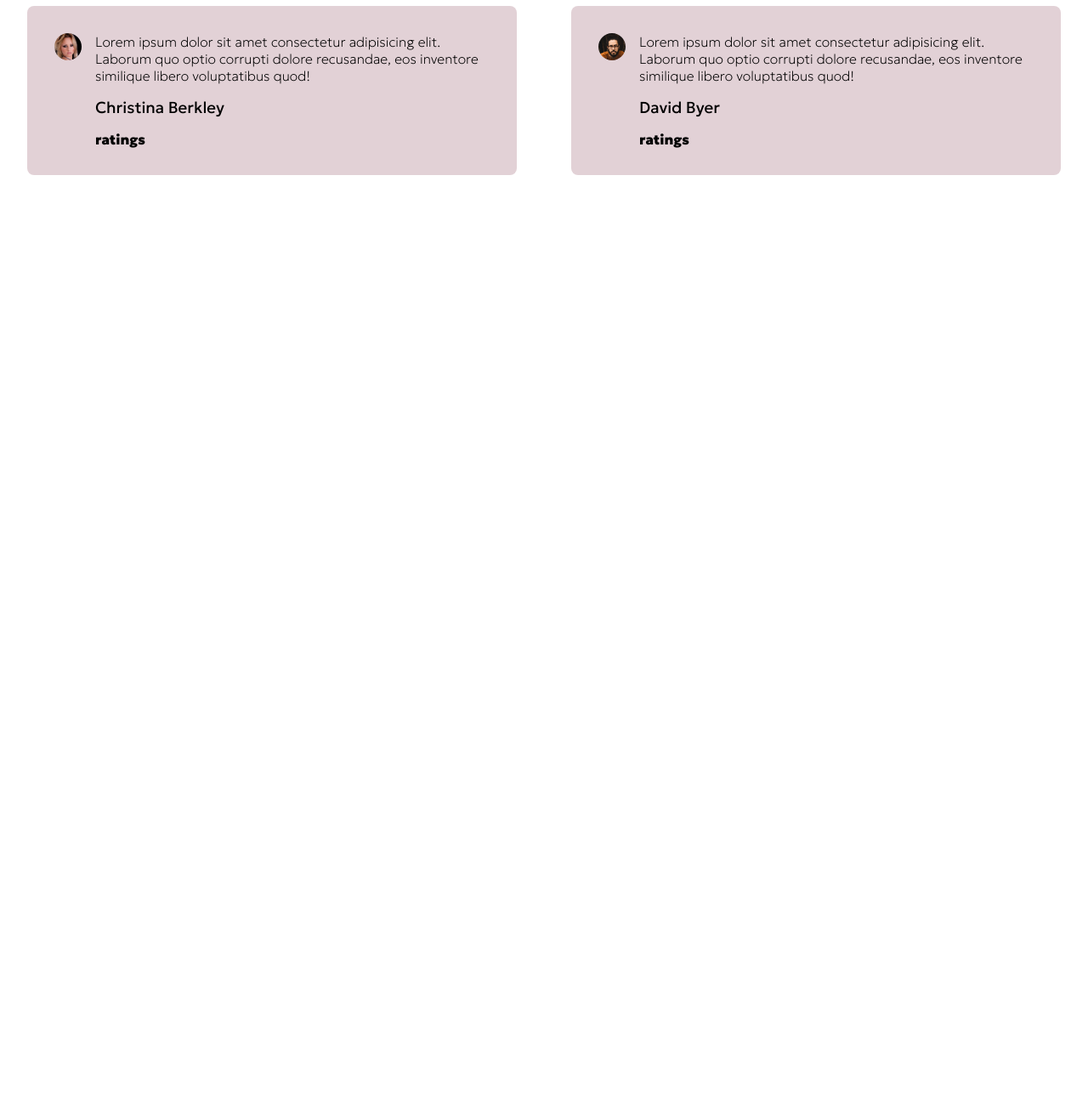
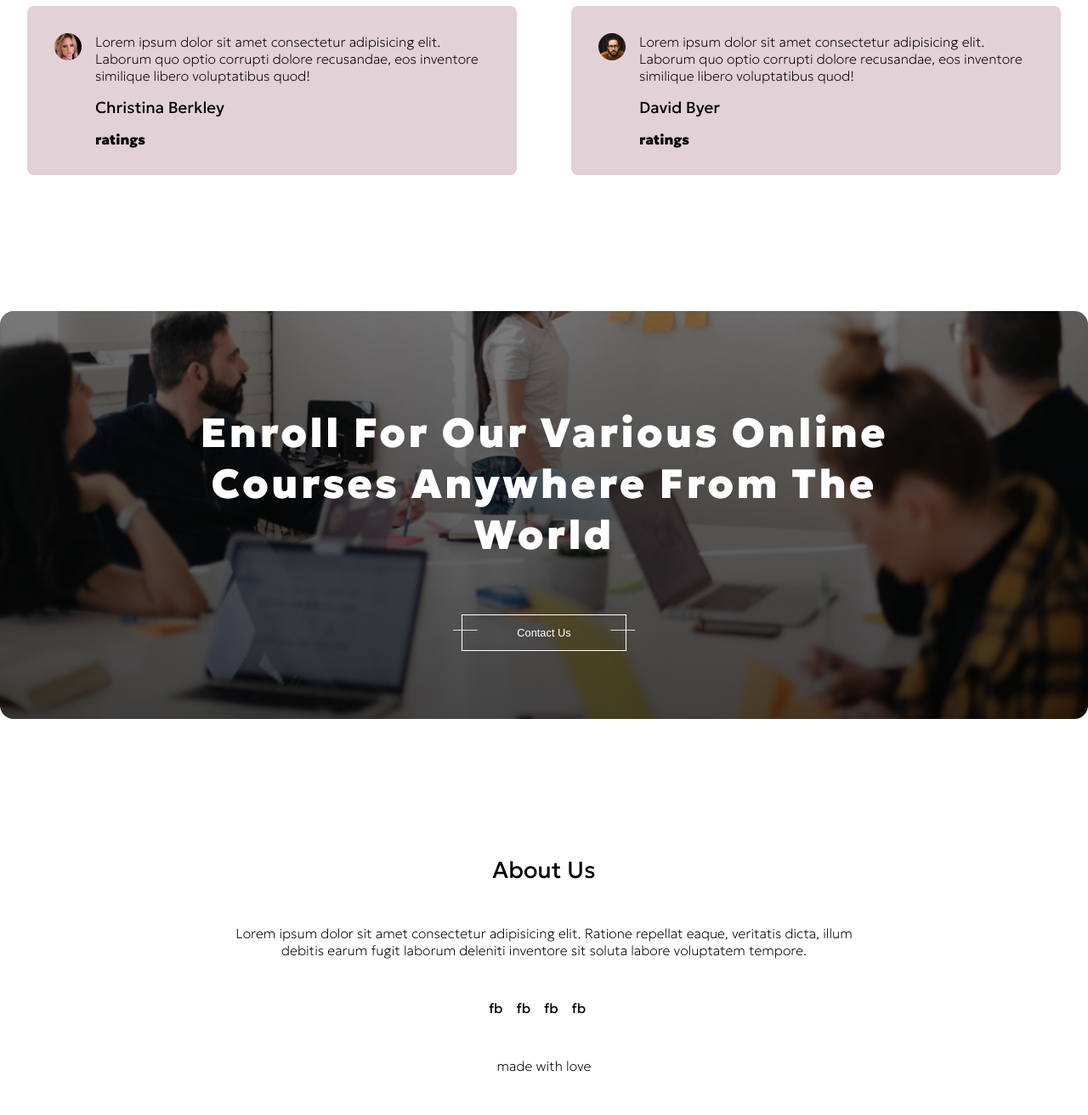
Before and after one commit to scriptcrux/University-web, a plain HTML site: page index.html in a window 1280 px wide. Shown: the part 2962-4274 px from the top of the page at 85% size. Before the commit the page ends 3248 px from the top, so only its background shows below. Drawn offline with Linux system fonts and the light colour scheme.

Commit message:
adding enroll and footer section

```diff
--- a/index.html
+++ b/index.html
@@ -171,5 +171,30 @@
         </div>
       </div>
     </section>
+
+    <section class="enrollment">
+      <article class="enroll">
+        <h1 class="main-title caps">
+          enroll for our various online courses anywhere from the world
+        </h1>
+        <button class="btn btn-contact caps">Contact us</button>
+      </article>
+    </section>
+
+    <footer>
+      <h1 class="caps">About us</h1>
+      <p>
+        Lorem ipsum dolor sit amet consectetur adipisicing elit. Ratione
+        repellat eaque, veritatis dicta, illum debitis earum fugit laborum
+        deleniti inventore sit soluta labore voluptatem tempore.
+      </p>
+      <ul>
+        <li>fb</li>
+        <li>fb</li>
+        <li>fb</li>
+        <li>fb</li>
+      </ul>
+      <p>made with love</p>
+    </footer>
   </body>
 </html>
--- a/style.css
+++ b/style.css
@@ -41,9 +41,9 @@ a {
 
 /* hero section */
 
-.hero--section {
-  /* height: 100vh; */
-}
+/* .hero--section {
+  height: 100vh;
+} */
 
 .hero {
   height: 100vh;
@@ -405,3 +405,118 @@ courses
 .feedback-desc {
   font-weight: 100;
 }
+
+/*
+
+enrollment
+
+*/
+
+.enrollment {
+  background: linear-gradient(rgba(0, 0, 0, 0.5), rgba(0, 0, 0, 0.7)),
+    url(./assets/banner2.jpg) center/cover no-repeat fixed;
+  max-width: 1370px;
+  margin: 10rem auto;
+  height: 30rem;
+  border-radius: 1rem;
+}
+
+/* .enroll {
+  height: 60vh;
+  display: flex;
+  flex-direction: column;
+  justify-content: center;
+  align-items: center;
+  text-align: center;
+  width: 70rem;
+  margin: 0 auto;
+  color: #fff;
+} */
+
+.enroll {
+  height: 100%;
+  display: flex;
+  flex-direction: column;
+  align-items: center;
+  justify-content: center;
+  text-align: center;
+  margin: 0 10rem;
+}
+
+.main-title {
+  font-size: 3rem;
+  letter-spacing: 0.2rem;
+  margin: 2rem 0;
+  color: #fff;
+}
+
+.btn-contact {
+  color: #fff;
+  border: 1px solid #fff;
+  font-size: 0.8rem;
+  margin-top: 2rem;
+  position: relative;
+  transition: all 1s 0.2s;
+}
+
+.btn-contact:hover {
+  background: red;
+}
+
+.btn-contact::before {
+  content: '____';
+  position: absolute;
+  left: -0.7rem;
+  top: 0.2rem;
+  transition: all 1s 0.2s;
+}
+
+.btn-contact:hover::before {
+  color: red;
+}
+
+.btn-contact::after {
+  content: '____';
+  position: absolute;
+  right: -0.7rem;
+  top: 0.2rem;
+  transition: all 1s 0.2s;
+}
+
+.btn-contact:hover::after {
+  color: red;
+}
+
+/*
+
+footer
+
+*/
+
+footer {
+  display: flex;
+  flex-direction: column;
+  justify-content: center;
+  align-items: center;
+  text-align: center;
+}
+
+footer h1 {
+  font-weight: 400;
+  font-size: 1.7rem;
+}
+
+footer p {
+  font-weight: 100;
+  margin: 3rem 0;
+  width: 60%;
+}
+
+footer ul {
+  display: flex;
+  justify-content: space-around;
+}
+
+footer li {
+  margin-right: 1rem;
+}
```
